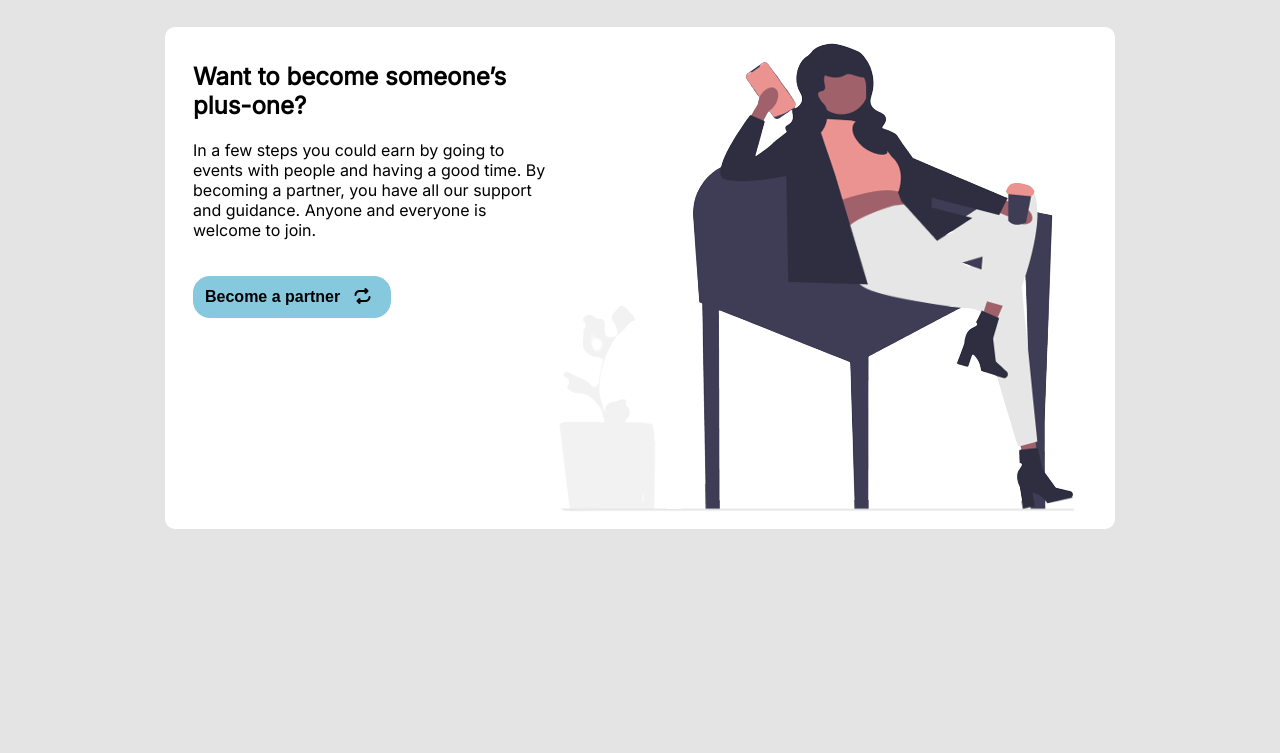
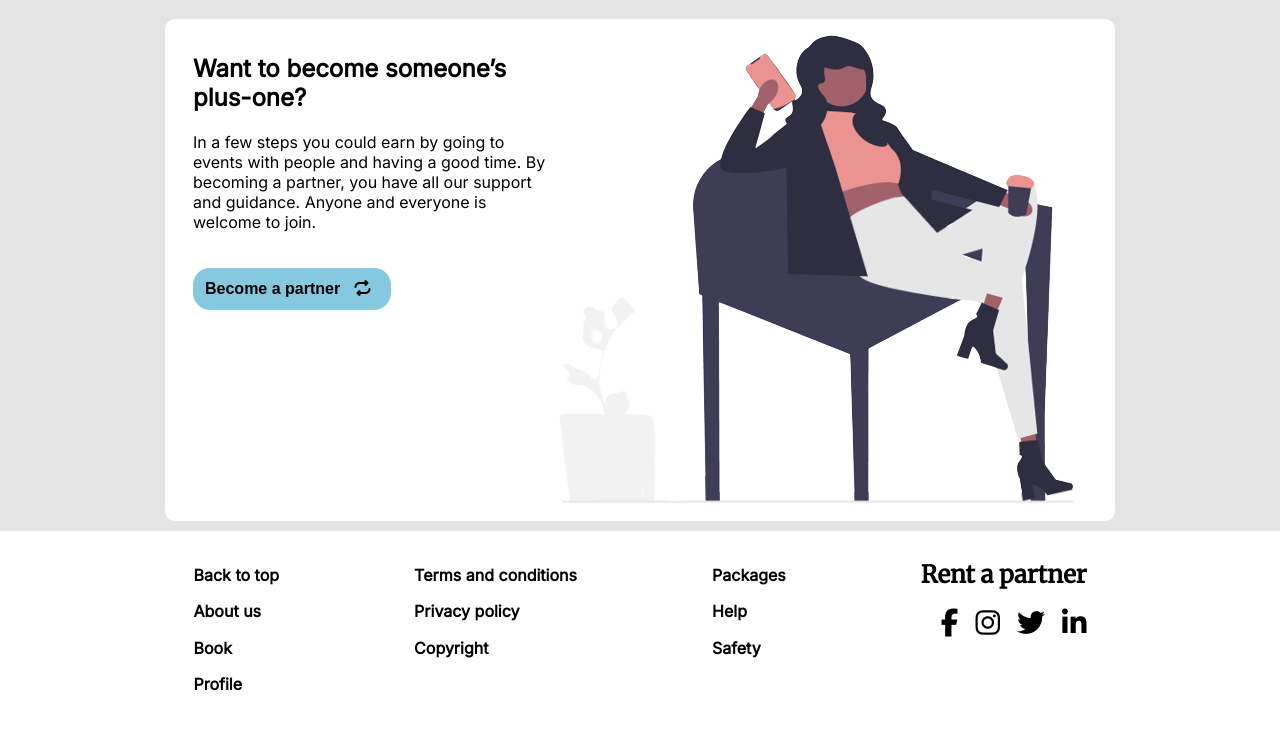
Before and after one commit to Ferronique-May-bbd/rent-a-partner, a website: page client/home.html in a window 1280 px wide. Shown: the part 2012-2765 px from the top of the page. Before the commit the page ends 2551 px from the top, so only its background shows below. Drawn offline with Linux system fonts and the light colour scheme.

Commit message:
Fixed banner issue. Added core styles. Added reusable footer component.

```diff
--- a/client/home.html
+++ b/client/home.html
@@ -1,5 +1,5 @@
 <!DOCTYPE html>
-<html lang="en">
+<html id="top" lang="en">
 <head>
     <meta charset="UTF-8">
     <meta http-equiv="X-UA-Compatible" content="IE=edge">
@@ -7,7 +7,10 @@
     <link rel="stylesheet" href="static/css/style.css">
     <link rel="stylesheet" href="static/css/home.css">
     <link rel="stylesheet" href="https://fonts.googleapis.com/css?family=Inter">
+    <link rel="stylesheet" href="https://fonts.googleapis.com/css?family=Merriweather">
     <script src="https://kit.fontawesome.com/fe4b986857.js" crossorigin="anonymous"></script>
+    <script src="static/components/footer.js" type="text/javascript" defer></script>
+
     <title>Home - Rent a Partner</title>
 </head>
 <body>
@@ -98,6 +101,8 @@
 
     </main>
 
+    <footer-component></footer-component>
+
     <script type="module" src="static/js/index.js"></script>
 </body>
 </html>
--- /dev/null
+++ b/client/static/components/footer.js
@@ -0,0 +1,42 @@
+class Footer extends HTMLElement {
+    constructor() {
+      super();
+    }
+
+    connectedCallback() {
+      this.innerHTML = `
+        <footer id="footer">
+            <section class="footer-max-width">
+                <ul>
+                    <li><a href="#top">Back to top</a></li>
+                    <li><a href="">About us</a></li>
+                    <li><a href="">Book</a></li>
+                    <li><a href="">Profile</a></li>
+                </ul>
+                <ul>
+                    <li><a href="">Terms and conditions</a></li>
+                    <li><a href="">Privacy policy</a></li>
+                    <li><a href="">Copyright</a></li>
+                </ul>
+                <ul>
+                    <li><a href="">Packages</a></li>
+                    <li><a href="">Help</a></li>
+                    <li><a href="">Safety</a></li>
+                </ul>
+
+                <ul class="socials-logo">
+                    <li><a class="logo" href="home.html" rel="home">Rent a partner</a></li>
+                    <ul class="socials">
+                        <li><a href="https://www.facebook.com/"><i class="fa-brands fa-facebook-f"></i></a></li>
+                        <li><a href="https://www.instagram.com/?hl=en"><i class="fa-brands fa-instagram"></i></a></li>
+                        <li><a href="https://twitter.com/"><i class="fa-brands fa-twitter"></i></a></li>
+                        <li><a href="https://www.linkedin.com/"><i class="fa-brands fa-linkedin-in"></i></a></li>
+                    </ul>
+                </ul>
+          </section>
+        </footer>
+      `;
+    }
+  }
+
+customElements.define('footer-component', Footer);
--- a/client/static/css/home.css
+++ b/client/static/css/home.css
@@ -112,7 +112,7 @@
 
     #home .hero-banner p {
         font-size: 24px;
-        top: 13%;
+        top: 17%;
         left: 0;
         right: 0;
     }
@@ -124,7 +124,7 @@
 
     #home .peach-button button {
         position: absolute;
-        top: 19%;
+        top: 25%;
         left: 0;
         right: 0;
         margin-left: auto;
@@ -182,6 +182,11 @@
 
     #home .hero-banner p {
         font-size: 32px;
+        top: 20%;
+    }
+
+    #home .peach-button button {
+        top: 29%;
     }
 
     #about-rent-a-partner-desktop {
--- a/client/static/css/style.css
+++ b/client/static/css/style.css
@@ -1,48 +1,18 @@
-/* main {
-    position: fixed;
-    top: 5px;
-    left: 255px;
-    right: 5px;
-    bottom: 5px;
-    background-color: aliceblue;
-    margin: 5px;
-    padding: 5px;
-}
 
-nav {
-    position: fixed;
-    top: 0;
-    left: 0;
-    width: 240px;
-    height: 100vh;
-    background-color: black;
-    padding: 5px;
-}
-
-li {
-    display: block;
-    color: whitesmoke;
-    padding: 10px;
-    font-weight: 500;
-    font-size: large;
-}
-
-li a {
-    text-decoration: none;
-    color: azure;
-} */
 html{
     width: 100%;
+    scroll-behavior: smooth;
 }
 
 main {
  max-width: 950px;
  margin: 0 auto;
+ padding: 0 20px;
 }
 
 body {
     background-color: #E4E4E4;
-    padding: 0 15px;
+    margin: 0;
 }
 
 h1,
@@ -51,7 +21,12 @@ h3,
 h4,
 h5,
 h5,
-p {
+p,
+a,
+li,
+ul,
+ol,
+span {
     color: #000000;
     font-family: 'Inter';
 }
@@ -59,3 +34,63 @@ p {
 article {
     margin-bottom: 10px;
 }
+
+#footer {
+    display: flex;
+    flex-direction: column;
+    align-items: flex-start;
+    background-color: #ffffff;
+    width: 100%;
+    padding-top: 10px;
+}
+
+#footer .footer-max-width ul li a {
+    text-decoration: none;
+    font-size: 16px;
+    font-weight: 600;
+    line-height: 36.36px;
+}
+
+#footer .footer-max-width ul{
+    list-style: none;
+    margin: 1rem 0 0 0;
+}
+
+#footer .footer-max-width .socials-logo .logo {
+    font-family: 'Merriweather';
+    font-size: 24px;
+    font-weight: bold;
+    margin-bottom: 1rem;
+}
+
+#footer .footer-max-width .socials-logo .socials {
+    display: flex;
+    flex-direction: row;
+    justify-content: space-between;
+    align-items: flex-start;
+    padding: 0px 0px 25px 20px
+}
+
+#footer .footer-max-width .socials-logo .socials .fa-brands {
+    font-size: 28px;
+}
+
+@media only screen and (min-device-width: 768px) {
+    #footer {
+        padding-bottom: 50px;
+    }
+
+    #footer .footer-max-width {
+        display: flex;
+        flex-direction: row;
+        justify-content: space-between;
+        width: 100%;
+        max-width: 973px;
+        margin: 0 auto;
+    }
+
+    #footer .footer-max-width .socials-logo {
+        margin-right: 40px;
+    }
+
+}
```
